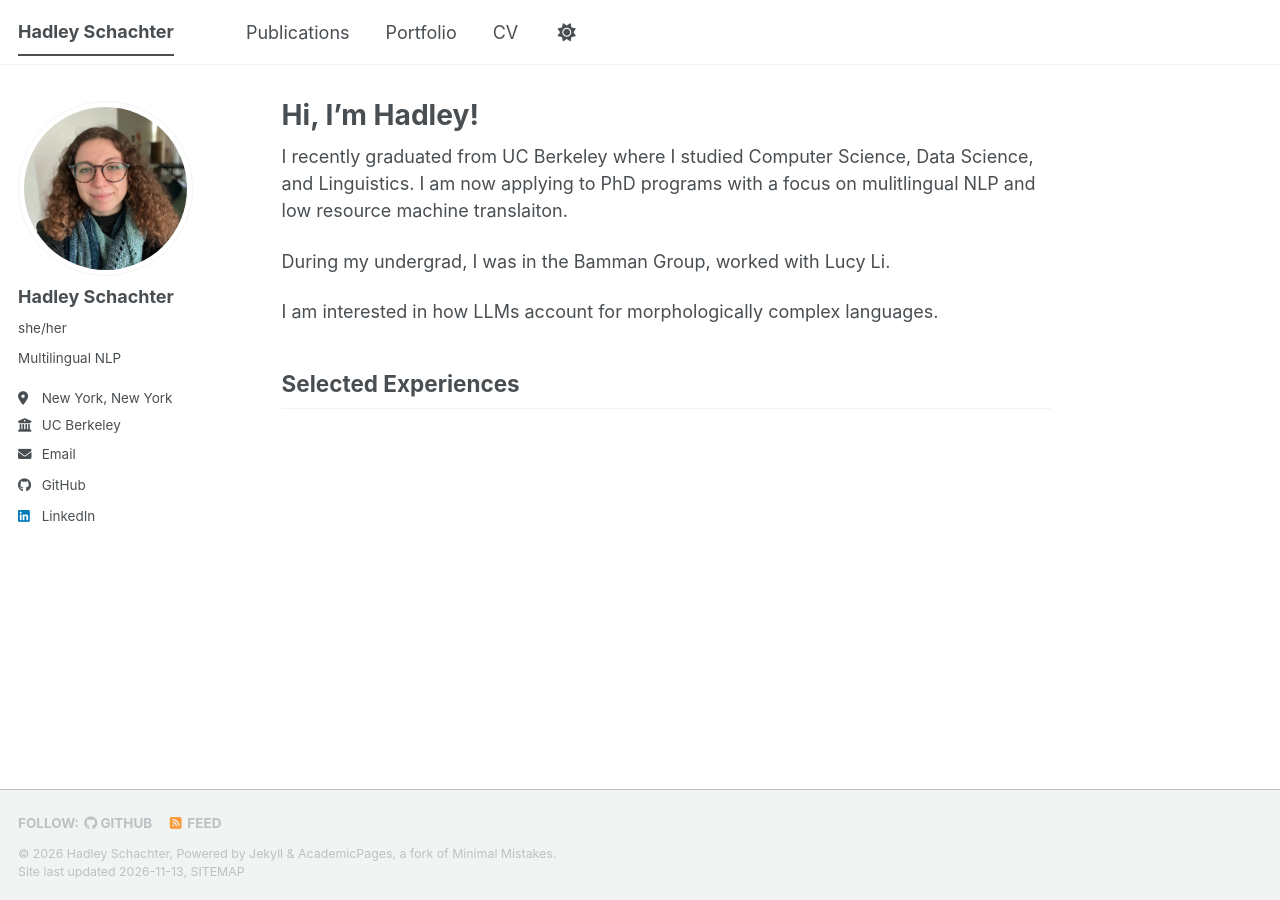
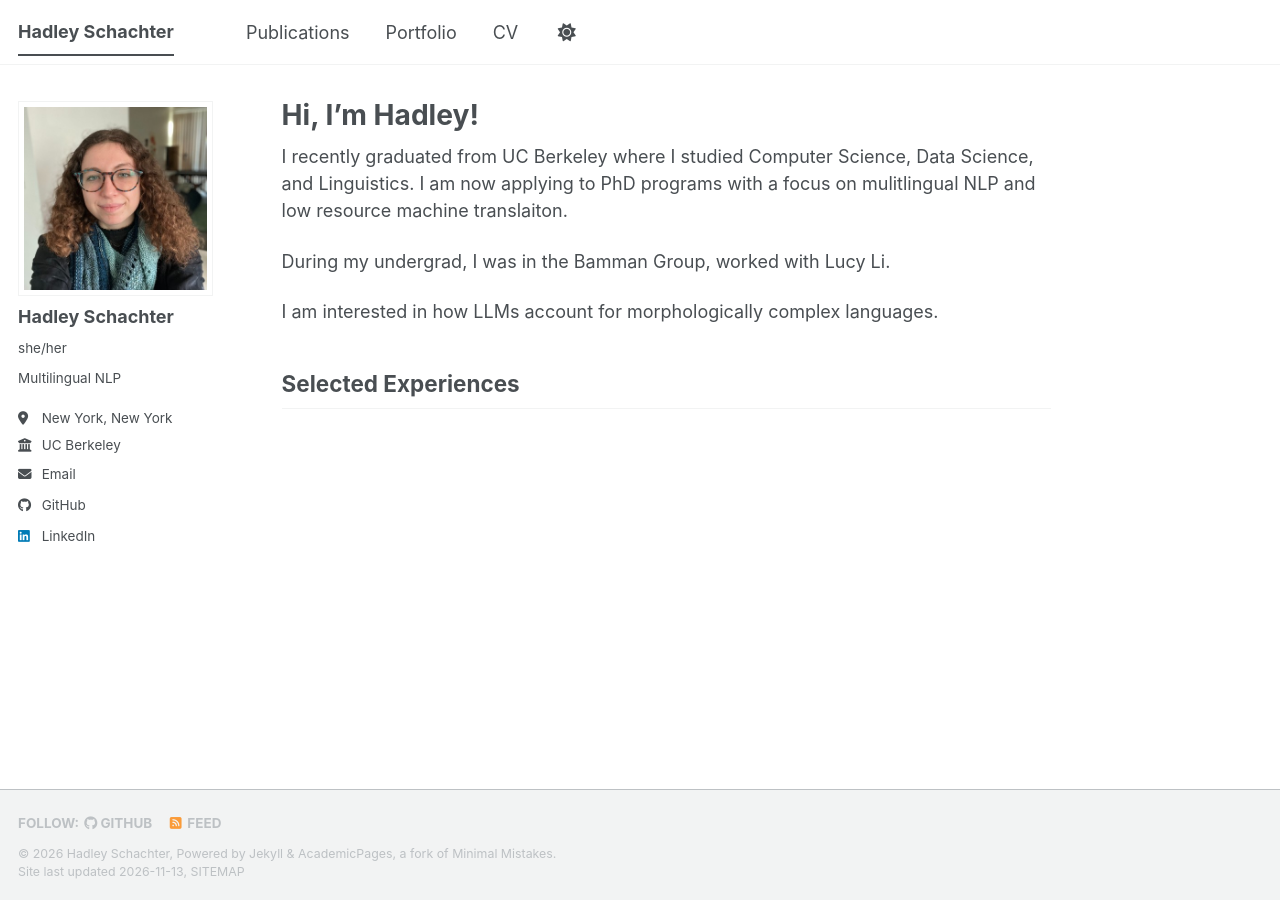
Before and after one commit to hadleyschachter/hadleyschachter.github.io, a Jekyll site: the page built from _pages/about.md, in a window 1280 px wide. Built offline with Jekyll 4.4.1, drawn with Linux system fonts in a browser that asks for light colours; a script bundle is joined from its source files by our own code; a style sheet for code colours, icons or effects is not loaded.

Commit message:
changed profilepic to a square and made bigger, ATTEMPT 1

```diff
--- a/_sass/layout/_sidebar.scss
+++ b/_sass/layout/_sidebar.scss
@@ -156,8 +156,8 @@
   }
 
   img {
-    max-width: 175px;
-    border-radius: 50%;
+    max-width: 250 px; //175px;
+    // border-radius: 50%;
 
     @include breakpoint($large) {
       padding: 5px;
```
